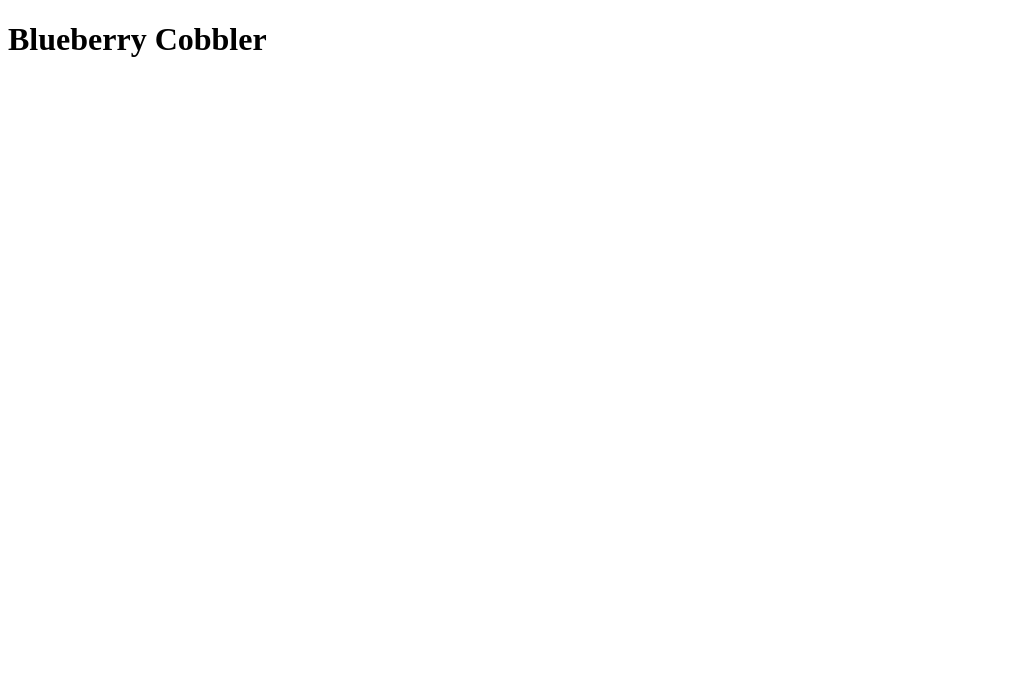
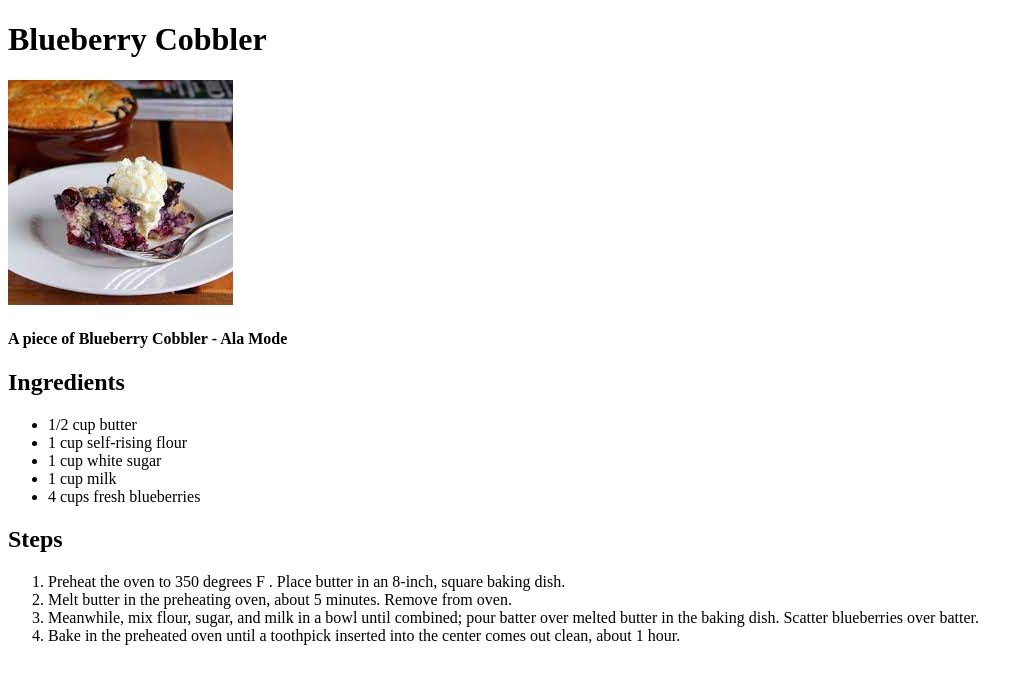
Before and after one commit to SLPMW13/Odin-recipes, a plain HTML site: page recipes/blueberry-cobbler.html in a window 1280 px wide. Shown: the whole page, without its empty margins (0-1033 px from the left). Drawn offline with Linux system fonts and the light colour scheme.

Commit message:
Save web page images and add information to web pages

```diff
--- a/recipes/blueberry-cobbler.html
+++ b/recipes/blueberry-cobbler.html
@@ -8,5 +8,22 @@
 </head>
 <body>
     <h1>Blueberry Cobbler</h1>
+        <img src="../recipes/img/bbc.jpeg" alt="Blueberry Cobbler with Ice cream on top">
+            <h4>A piece of Blueberry Cobbler - Ala Mode</h4>
+        <h2>Ingredients</h2>
+            <ul>
+                <li>1/2 cup butter</li>
+                <li>1 cup self-rising flour</li>
+                <li>1 cup white sugar</li>
+                <li>1 cup milk</li>
+                <li>4 cups fresh blueberries</li>
+            </ul>
+        <h2>Steps</h2>
+            <ol>
+                <li>Preheat the oven to 350 degrees F . Place butter in an 8-inch, square baking dish.</li>
+                <li>Melt butter in the preheating oven, about 5 minutes. Remove from oven.</li>
+                <li>Meanwhile, mix flour, sugar, and milk in a bowl until combined; pour batter over melted butter in the baking dish. Scatter blueberries over batter.</li>
+                <li>Bake in the preheated oven until a toothpick inserted into the center comes out clean, about 1 hour.</li>
+            </ol>
 </body>
 </html>
```
Also changed, not shown: recipes/lemon-pie.html (+1 -0 lines), recipes/img/bbc.jpeg (added), recipes/img/mlp.jpeg (added).
